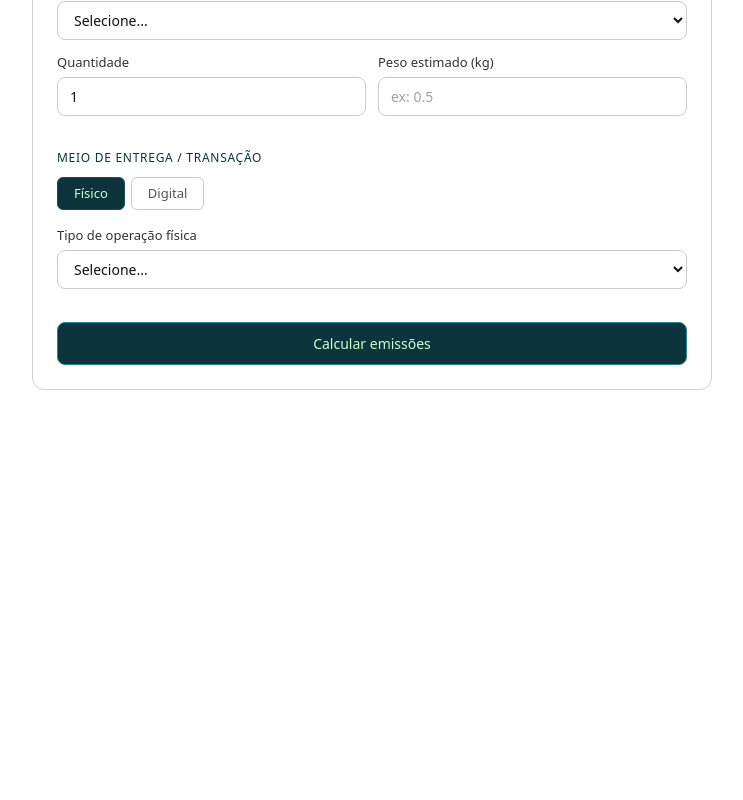
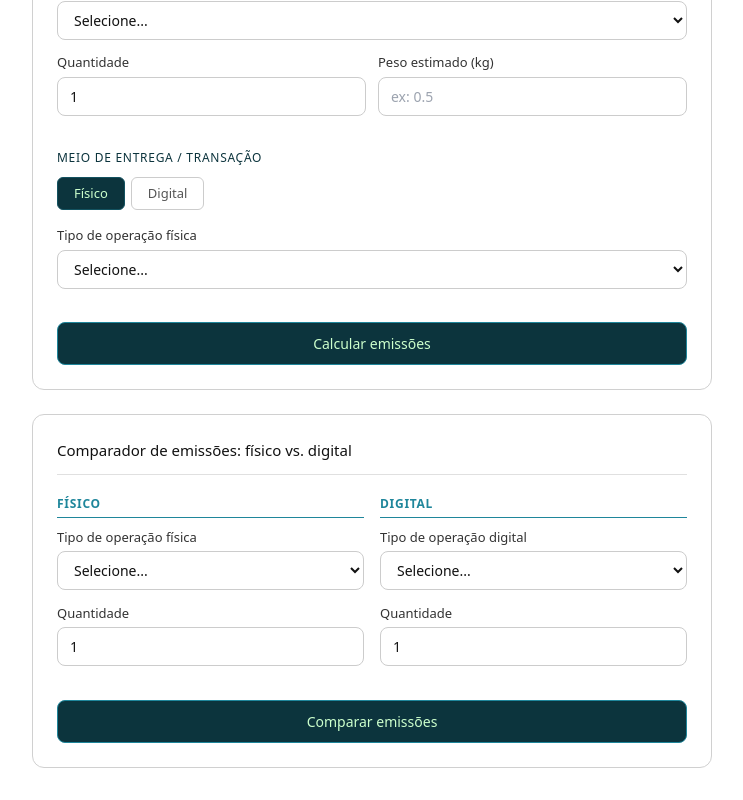
Before and after one commit to lipaocbraz/CarbonFlow, a React (Vite) app in the folder frontend/: page / in a window 1280 px wide. Shown: the part 219-1019 px from the top of the page, without its empty margins (268-1011 px from the left). Before the commit the page ends 800 px from the top, so only its background shows below. Built offline with nearby package versions, Linux system fonts and the light colour scheme.

Commit message:
Frontend da historia epica 2

```diff
--- a/frontend/src/pages/Home.jsx
+++ b/frontend/src/pages/Home.jsx
@@ -33,6 +33,14 @@ export default function Home() {
   const [erro, setErro] = useState('')
   const [carregando, setCarregando] = useState(false)
 
+  const [operacaoFisicaComp, setOperacaoFisicaComp] = useState('')
+  const [qtdFisicaComp, setQtdFisicaComp] = useState(1)
+  const [operacaoDigitalComp, setOperacaoDigitalComp] = useState('')
+  const [qtdDigitalComp, setQtdDigitalComp] = useState(1)
+  const [resultadoComp, setResultadoComp] = useState(null)
+  const [erroComp, setErroComp] = useState('')
+  const [carregandoComp, setCarregandoComp] = useState(false)
+
   const operationType = tipoTransacao === 'fisico' ? operacaoFisica : operacaoDigital
   const transactionType = tipoTransacao === 'fisico' ? 'FISICO' : 'DIGITAL'
 
@@ -63,6 +71,31 @@ export default function Home() {
     setTipoTransacao(tipo)
     setResultado(null)
     setErro('')
+  }
+
+  async function comparar() {
+    setErroComp('')
+    setResultadoComp(null)
+
+    if (!operacaoFisicaComp) { setErroComp('Selecione o tipo de operação física.'); return }
+    if (!qtdFisicaComp || qtdFisicaComp < 1) { setErroComp('Informe uma quantidade física válida (mínimo 1).'); return }
+    if (!operacaoDigitalComp) { setErroComp('Selecione o tipo de operação digital.'); return }
+    if (!qtdDigitalComp || qtdDigitalComp < 1) { setErroComp('Informe uma quantidade digital válida (mínimo 1).'); return }
+
+    setCarregandoComp(true)
+    try {
+      const { data } = await api.post('/emissions/compare', {
+        physicalOperationType: operacaoFisicaComp,
+        physicalQuantity: Number(qtdFisicaComp),
+        digitalOperationType: operacaoDigitalComp,
+        digitalQuantity: Number(qtdDigitalComp),
+      })
+      setResultadoComp(data)
+    } catch (e) {
+      setErroComp(e.response?.data?.message || 'Não foi possível conectar ao servidor. Verifique se o backend está em execução.')
+    } finally {
+      setCarregandoComp(false)
+    }
   }
 
   return (
@@ -221,6 +254,103 @@ export default function Home() {
             <div className={styles.errorArea}>{erro}</div>
           )}
         </div>
+
+        <div className={styles.compCard}>
+          <div className={styles.cardTitle}>Comparador de emissões: físico vs. digital</div>
+
+          <div className={styles.compCols}>
+            <div>
+              <div className={styles.compColLabel}>Físico</div>
+              <div className={styles.field}>
+                <label htmlFor="comp-op-fisica">Tipo de operação física</label>
+                <select
+                  id="comp-op-fisica"
+                  value={operacaoFisicaComp}
+                  onChange={e => setOperacaoFisicaComp(e.target.value)}
+                >
+                  <option value="">Selecione...</option>
+                  {OPERACOES_FISICAS.map(op => (
+                    <option key={op.value} value={op.value}>{op.label}</option>
+                  ))}
+                </select>
+              </div>
+              <div className={styles.field}>
+                <label htmlFor="comp-qtd-fisica">Quantidade</label>
+                <input
+                  id="comp-qtd-fisica"
+                  type="number"
+                  min="1"
+                  value={qtdFisicaComp}
+                  onChange={e => setQtdFisicaComp(e.target.value)}
+                />
+              </div>
+            </div>
+
+            <div>
+              <div className={styles.compColLabel}>Digital</div>
+              <div className={styles.field}>
+                <label htmlFor="comp-op-digital">Tipo de operação digital</label>
+                <select
+                  id="comp-op-digital"
+                  value={operacaoDigitalComp}
+                  onChange={e => setOperacaoDigitalComp(e.target.value)}
+                >
+                  <option value="">Selecione...</option>
+                  {OPERACOES_DIGITAIS.map(op => (
+                    <option key={op.value} value={op.value}>{op.label}</option>
+                  ))}
+                </select>
+              </div>
+              <div className={styles.field}>
+                <label htmlFor="comp-qtd-digital">Quantidade</label>
+                <input
+                  id="comp-qtd-digital"
+                  type="number"
+                  min="1"
+                  value={qtdDigitalComp}
+                  onChange={e => setQtdDigitalComp(e.target.value)}
+                />
+              </div>
+            </div>
+          </div>
+
+          <button
+            className={styles.btnCalc}
+            onClick={comparar}
+            disabled={carregandoComp}
+          >
+            {carregandoComp ? 'Comparando...' : 'Comparar emissões'}
+          </button>
+
+          {resultadoComp && (
+            <div className={styles.resultArea}>
+              <div className={styles.resultTitle}>Resultado da comparação</div>
+              <hr className={styles.resultDivider} />
+              <div className={styles.compResultGrid}>
+                <div>
+                  <div className={styles.resultLabel}>Emissões físicas</div>
+                  <div className={styles.resultDesc}>{resultadoComp.physicalDescription}</div>
+                  <div className={styles.resultDesc}>{resultadoComp.physicalQuantity} unidade(s)</div>
+                  <div className={styles.resultValue}>{formatarEmissoes(resultadoComp.physicalEmissionsKgCO2e)}</div>
+                </div>
+                <div>
+                  <div className={styles.resultLabel}>Emissões digitais</div>
+                  <div className={styles.resultDesc}>{resultadoComp.digitalDescription}</div>
+                  <div className={styles.resultDesc}>{resultadoComp.digitalQuantity} unidade(s)</div>
+                  <div className={styles.resultValue}>{formatarEmissoes(resultadoComp.digitalEmissionsKgCO2e)}</div>
+                </div>
+              </div>
+              <hr className={styles.resultDivider} />
+              <div className={styles.resultLabel}>Carbono evitado</div>
+              <div className={styles.avoidedValue}>{formatarEmissoes(resultadoComp.avoidedCarbonKgCO2e)}</div>
+              <div className={styles.resultNote}>{resultadoComp.avoidedCarbonKgCO2e.toFixed(8)} kg CO₂e (valor exato)</div>
+            </div>
+          )}
+
+          {erroComp && (
+            <div className={styles.errorArea}>{erroComp}</div>
+          )}
+        </div>
       </div>
     </>
   )
--- a/frontend/src/pages/Home.module.css
+++ b/frontend/src/pages/Home.module.css
@@ -220,3 +220,44 @@
   font-size: 13px;
   color: #c62828;
 }
+
+.compCard {
+  background: #fff;
+  border: 0.5px solid #d0d0d0;
+  border-radius: 12px;
+  padding: 1.5rem;
+  max-width: 680px;
+  margin: 1.5rem auto 0;
+}
+
+.compCols {
+  display: grid;
+  grid-template-columns: 1fr 1fr;
+  gap: 16px;
+  margin-top: 0.5rem;
+}
+
+.compColLabel {
+  font-size: 12px;
+  font-weight: 600;
+  color: #1F869B;
+  text-transform: uppercase;
+  letter-spacing: 0.06em;
+  margin-bottom: 0.6rem;
+  padding-bottom: 4px;
+  border-bottom: 1.5px solid #1F869B;
+}
+
+.compResultGrid {
+  display: grid;
+  grid-template-columns: 1fr 1fr;
+  gap: 16px;
+  margin-top: 0.75rem;
+}
+
+.avoidedValue {
+  font-size: 28px;
+  font-weight: 700;
+  color: #0C343D;
+  margin-top: 4px;
+}
```
Also changed, not shown: 2 other files (tests, documents, lock files or other folders).
